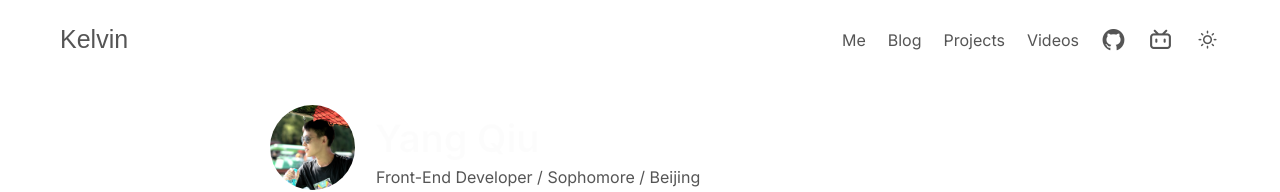
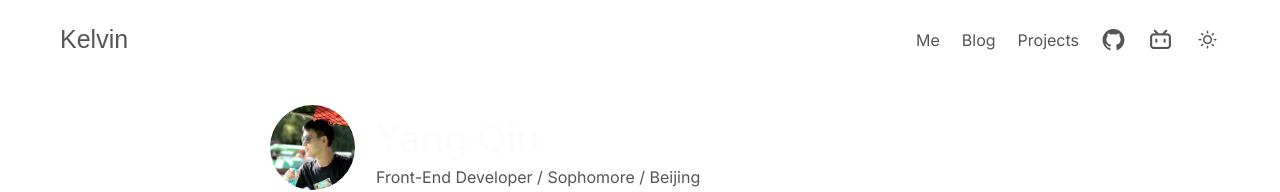
Before and after one commit to KelvinQiu802/portfolio, a Next.js app: page / in a window 1280 px wide. Shown: the top 192 px of the page. Built offline with nearby package versions, Linux system fonts and the light colour scheme; a web font is replaced by a local one.

Commit message:
feat: remove video link

```diff
--- a/components/NavBar.js
+++ b/components/NavBar.js
@@ -34,11 +34,6 @@ const NavBar = ({ setMode, mode }) => {
             &#xe650;
           </span>
         </Link>
-        <Link href='/'>
-          <span className={`iconfont ${styles.mobile} ${styles.icon}`}>
-            &#xe54d;
-          </span>
-        </Link>
 
         {/* Laptop Link */}
         <Link href='/'>
@@ -49,9 +44,6 @@ const NavBar = ({ setMode, mode }) => {
         </Link>
         <Link href='/'>
           <a className={`${styles.link} ${styles.laptop}`}>Projects</a>
-        </Link>
-        <Link href='/'>
-          <a className={`${styles.link} ${styles.laptop}`}>Videos</a>
         </Link>
 
         {/* Other Icon */}
```
